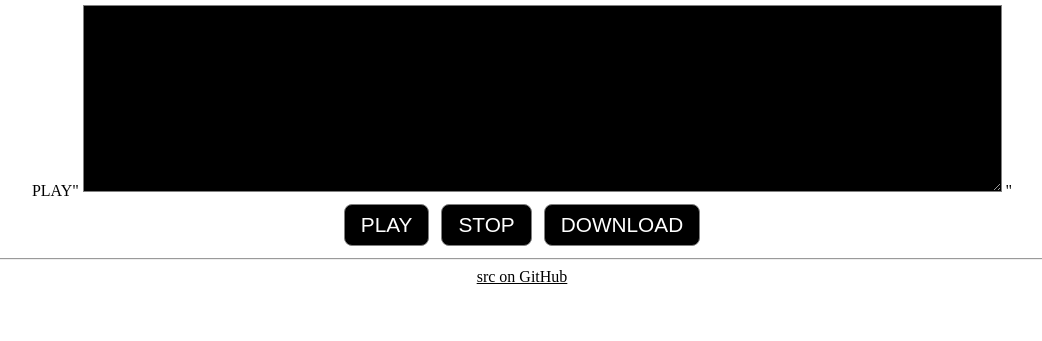
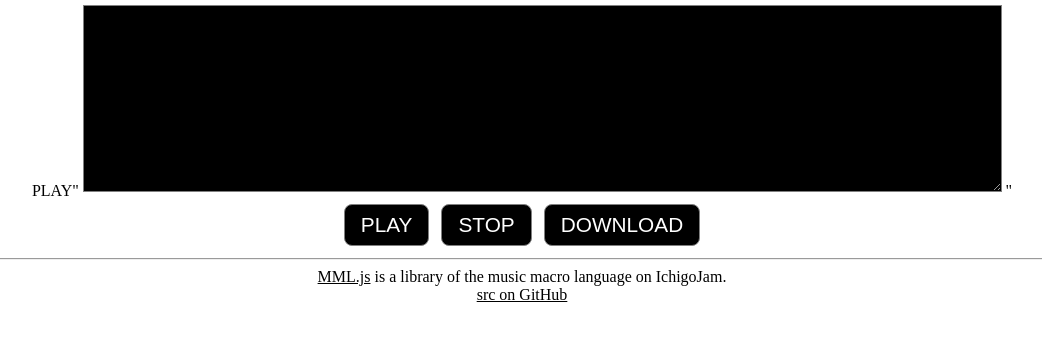
Before and after one commit to IchigoJam/MML, a plain HTML site: page index.html in a window 1280 px wide. Shown: the part 79-420 px from the top of the page, without its empty margins (118-1160 px from the left). Drawn offline with Linux system fonts and the light colour scheme.

Commit message:
Update index.html

```diff
--- a/index.html
+++ b/index.html
@@ -77,6 +77,7 @@ button {
 </style>
 
 <hr>
+<a href=https://github.com/ichigojam/MML>MML.js</a> is a library of the music macro language on IchigoJam.<br>
 <a href=https://github.com/ichigojam/MML>src on GitHub</a>
 
 </body>
```
